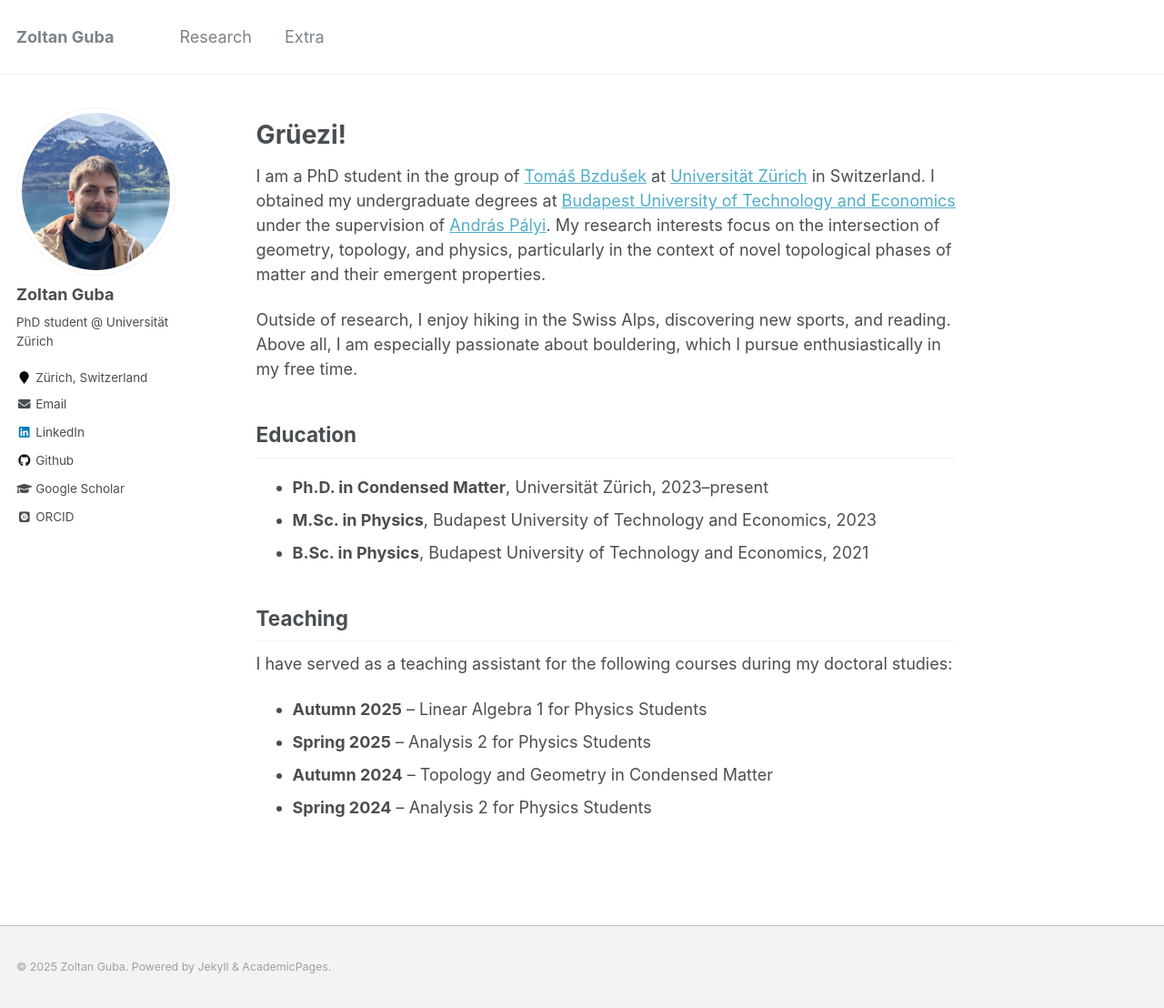
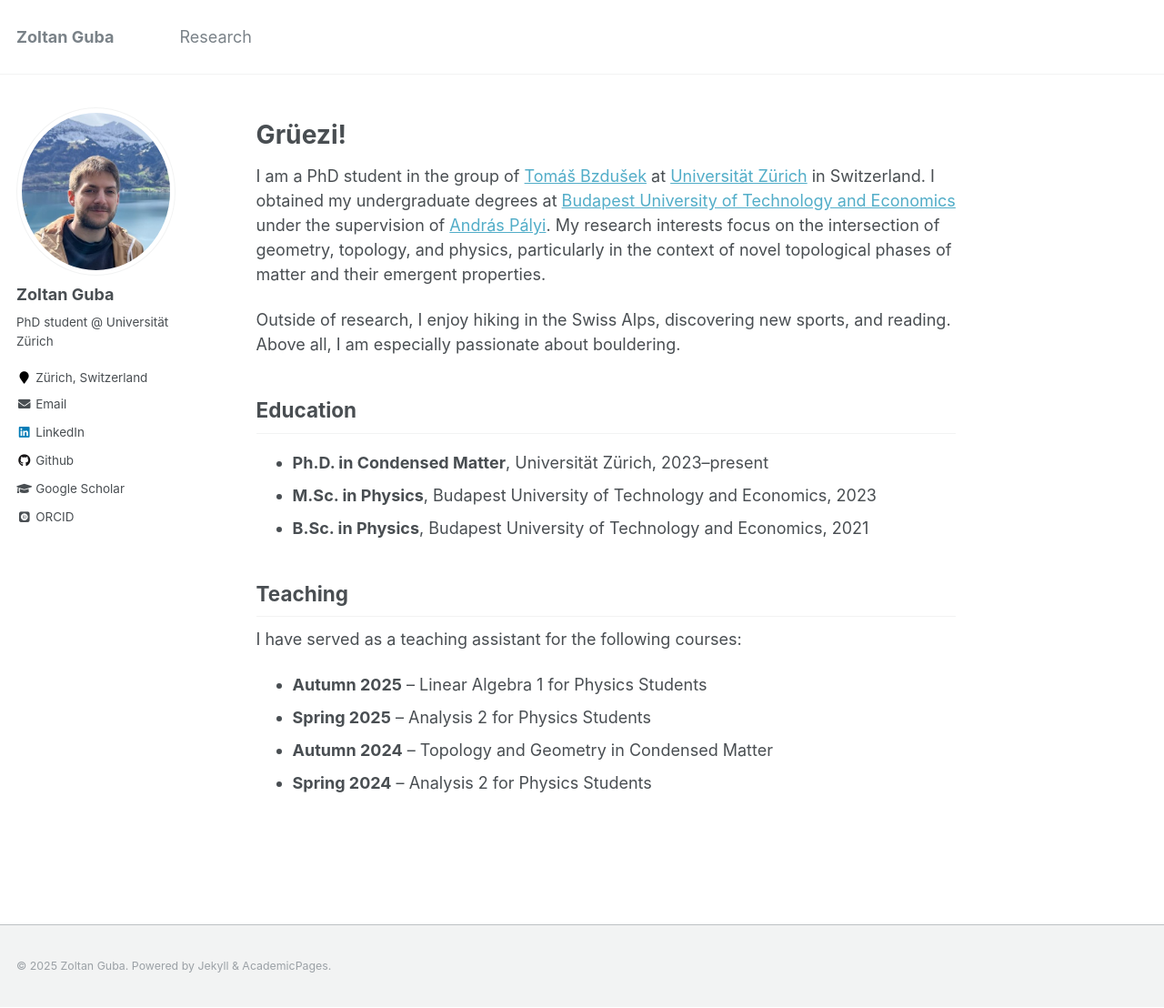
Before and after one commit to gubazoltan/gubazoltan.github.io, a Jekyll site: the page built from _pages/about.md, in a window 1280 px wide and 1108 px high. Shown: the whole window at 91% size. Built offline with Jekyll 4.4.1, drawn with Linux system fonts in a browser that asks for light colours; some web fonts are replaced.

Commit message:
chore: updates

```diff
--- a/_pages/about.md
+++ b/_pages/about.md
@@ -12,7 +12,7 @@ redirect_from:
 
 I am a PhD student in the group of [Tomáš Bzdušek](https://www.tomasbzdusek.com/) at [Universität Zürich](https://www.uzh.ch/cmsssl/en.html) in Switzerland. I obtained my undergraduate degrees at [Budapest University of Technology and Economics](https://www.bme.hu/?language=en) under the supervision of [András Pályi](http://eik.bme.hu/~palyi/). My research interests focus on the intersection of geometry, topology, and physics, particularly in the context of novel topological phases of matter and their emergent properties.
 
-Outside of research, I enjoy hiking in the Swiss Alps, discovering new sports, and reading. Above all, I am especially passionate about bouldering, which I pursue enthusiastically in my free time.
+Outside of research, I enjoy hiking in the Swiss Alps, discovering new sports, and reading. Above all, I am especially passionate about bouldering.
 
 ## Education
 
@@ -22,7 +22,7 @@ Outside of research, I enjoy hiking in the Swiss Alps, discovering new sports, a
 
 ## Teaching
 
-I have served as a teaching assistant for the following courses during my doctoral studies:
+I have served as a teaching assistant for the following courses:
 
 - **Autumn 2025** – Linear Algebra 1 for Physics Students
 - **Spring 2025** – Analysis 2 for Physics Students
```
Also changed, not shown: _data/navigation.yml (+2 -5 lines), _pages/404.md (+1 -1 lines).
